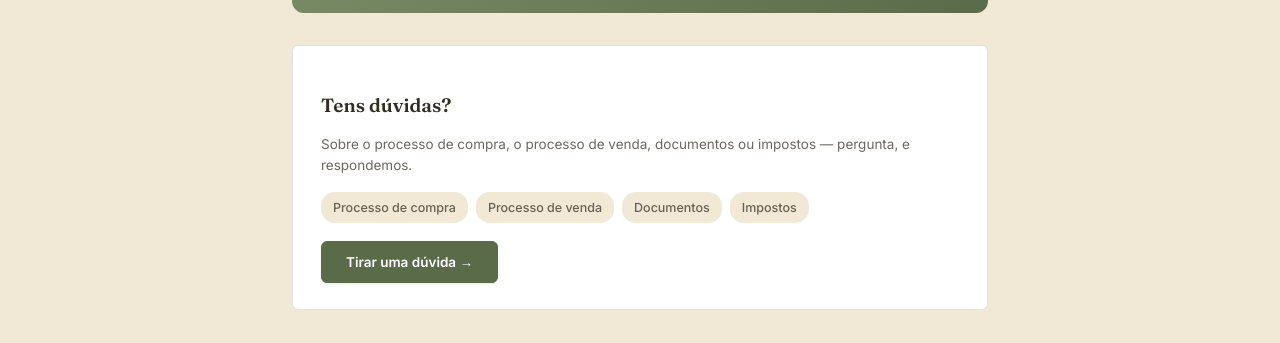
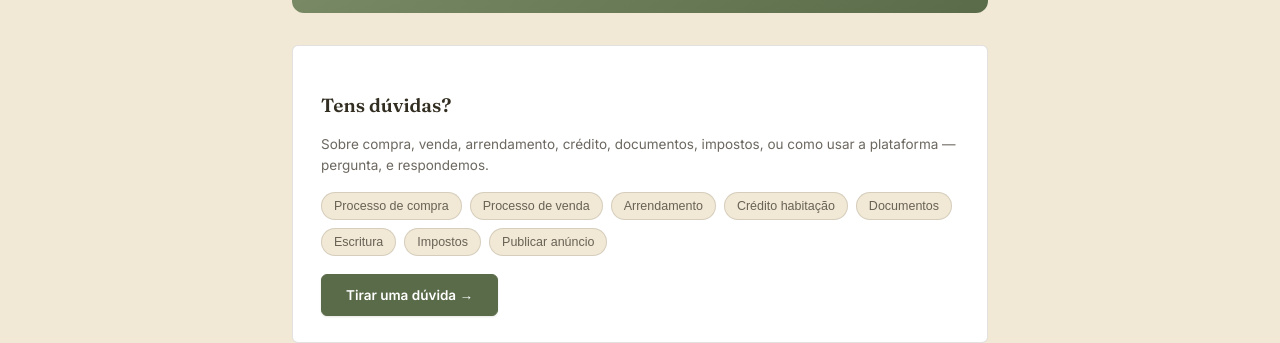
Before and after one commit to andreiadetails-byte/portal-imobiliario, a Next.js app: page / in a window 1280 px wide. Shown: the part 1596-1939 px from the top of the page. Built offline with nearby package versions, Linux system fonts and the light colour scheme; no server answers; the database is empty.

Commit message:
Tornar etiquetas de duvidas clicaveis, acrescentar mais categorias

```diff
--- a/app/page.js
+++ b/app/page.js
@@ -253,19 +253,21 @@ export default function HomePage() {
           <div className="card" style={{ padding: '26px 28px' }}>
             <h3 className="display" style={{ fontSize: 19, marginBottom: 6 }}>Tens dúvidas?</h3>
             <p style={{ fontSize: 13.5, color: 'var(--text-soft)', marginBottom: 16 }}>
-              Sobre o processo de compra, o processo de venda, documentos ou impostos — pergunta, e respondemos.
+              Sobre compra, venda, arrendamento, crédito, documentos, impostos, ou como usar a plataforma — pergunta, e respondemos.
             </p>
             <div style={{ display: 'flex', flexWrap: 'wrap', gap: 8, marginBottom: 18 }}>
-              {['Processo de compra', 'Processo de venda', 'Documentos', 'Impostos'].map((tema) => (
-                <span
+              {['Processo de compra', 'Processo de venda', 'Arrendamento', 'Crédito habitação', 'Documentos', 'Escritura', 'Impostos', 'Publicar anúncio'].map((tema) => (
+                <button
                   key={tema}
+                  type="button"
+                  onClick={() => window.dispatchEvent(new CustomEvent('morada-open-support', { detail: tema }))}
                   style={{
-                    fontSize: 12.5, fontWeight: 500, padding: '6px 12px', borderRadius: 14,
-                    background: 'var(--plaster)', color: 'var(--text-soft)',
+                    fontSize: 12.5, fontWeight: 500, padding: '6px 12px', borderRadius: 14, cursor: 'pointer',
+                    background: 'var(--plaster)', color: 'var(--text-soft)', border: '1px solid var(--line)',
                   }}
                 >
                   {tema}
-                </span>
+                </button>
               ))}
             </div>
             <button
--- a/components/SupportAgentWidget.js
+++ b/components/SupportAgentWidget.js
@@ -40,8 +40,13 @@ export default function SupportAgentWidget() {
     supabase.auth.getUser().then(({ data }) => setUser(data.user || null));
 
     // Permite que outros sítios do site (ex: a secção de dúvidas na página
-    // inicial) abram este balão diretamente, sem duplicar o formulário.
-    function handleOpenRequest() { setOpen(true); }
+    // inicial) abram este balão diretamente, sem duplicar o formulário —
+    // e opcionalmente já com um tema pré-preenchido (event.detail).
+    function handleOpenRequest(e) {
+      setOpen(true);
+      const tema = e?.detail;
+      if (tema) setForm((f) => ({ ...f, message: `Tenho uma dúvida sobre: ${tema}. ` }));
+    }
     window.addEventListener('morada-open-support', handleOpenRequest);
     return () => window.removeEventListener('morada-open-support', handleOpenRequest);
   }, []);
```
